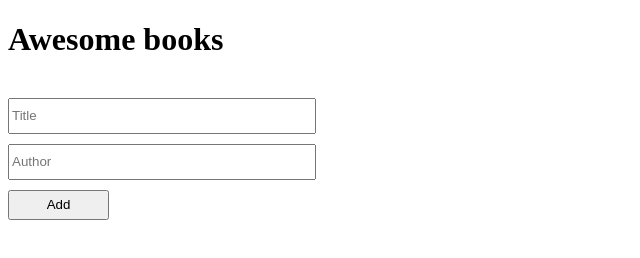
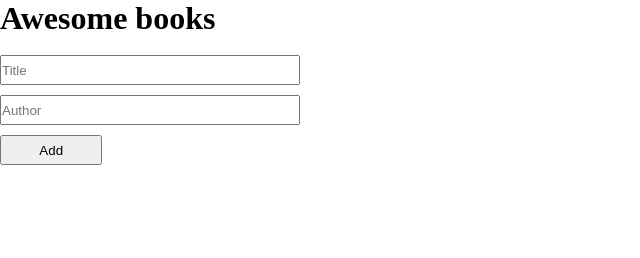
Before and after one commit to Willian-Berrocal/Awesome-books-project, a website: page index.html in a window 1280 px wide. Shown: the whole page, without its empty margins (0-640 px from the left). Drawn offline with Linux system fonts and the light colour scheme.

Commit message:
Fix linters

```diff
--- a/index.html
+++ b/index.html
@@ -8,17 +8,17 @@
   <link rel="stylesheet" href="style.css">
 </head>
 <body>
-  <div class="main">
+  <main>
     <h1>Awesome books</h1>
     <section class="books-section container-v">
     </section>
     <br>
     <form action="" method="post" class="container-v">
-      <input type="text" class="form-title" placeholder="Title" id="title">
-      <input type="text" class="form-author" placeholder="Author" id="title">
+      <input type="text" class="form-title" placeholder="Title" id="title-input" required>
+      <input type="text" class="form-author" placeholder="Author" id="author-input" required>
       <button class="add-button">Add</button>
     </form>
-  </div>
+  </main>
 
   <script src="main.js"></script>
 </body>
--- a/main.js
+++ b/main.js
@@ -57,6 +57,8 @@ function AddBook(e) {
 
   library.push({ title: titleInput.value, author: authorInput.value });
   localStorage.setItem('libraryData', JSON.stringify(library));
+
+  window.self.window.self.window.window.location = window.location;
 }
 
 addButton.addEventListener('click', AddBook);
@@ -70,9 +72,7 @@ function removeBook(e) {
 
   const bookTitle = e.currentTarget.previousElementSibling.previousElementSibling.textContent;
 
-  library = library.filter((obj) => {
-    return obj.title !== bookTitle;
-  });
+  library = library.filter((obj) => obj.title !== bookTitle);
   localStorage.setItem('libraryData', JSON.stringify(library));
 }
 
--- a/style.css
+++ b/style.css
@@ -1,9 +1,18 @@
+*,
+*::before,
+*::after {
+  margin: 0;
+  padding: 0;
+  box-sizing: border-box;
+}
+
 .add-button {
   width: 40%;
   height: 30px;
 }
 
-#title {
+#title-input,
+#author-input {
   height: 30px;
   width: 300px;
 }
```
